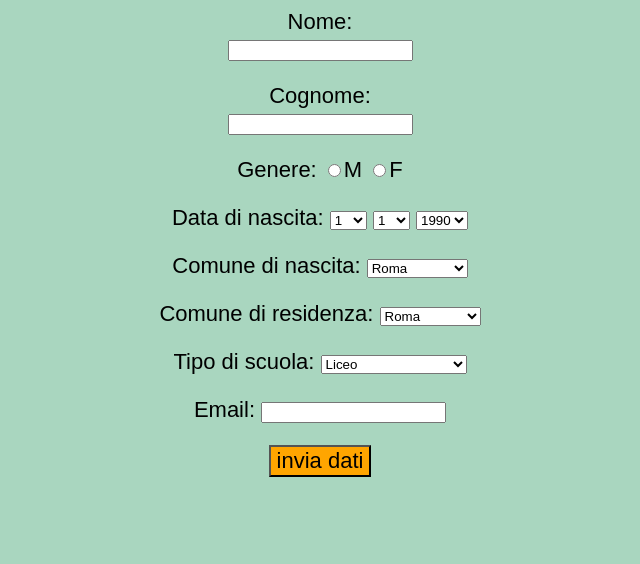
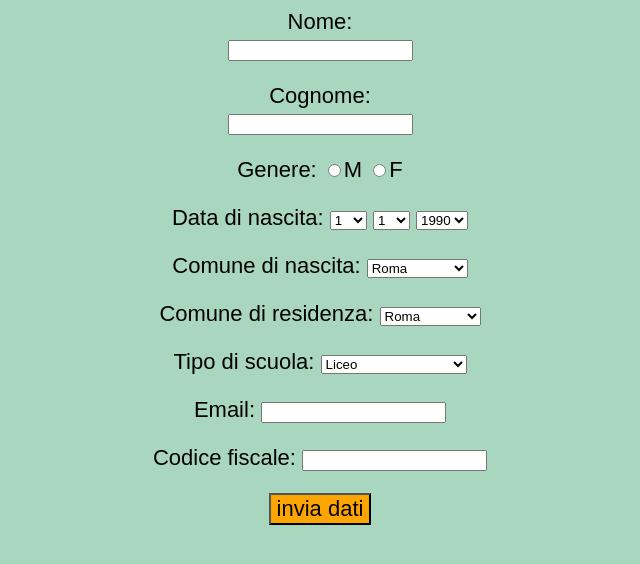
Before and after one commit to elmoriconi/web1, a plain HTML site: page copia_web1/web1/QuintaPagina/esercizio.html in a window 1280 px wide. Shown: the part 100-664 px from the top of the page, without its empty margins (320-960 px from the left). Drawn offline with Linux system fonts and the light colour scheme.

Commit message:
secondo commit

```diff
--- a/copia_web1/web1/QuintaPagina/esercizio.html
+++ b/copia_web1/web1/QuintaPagina/esercizio.html
@@ -29,19 +29,19 @@
     </head>
     <body>
         <h1>Modulo di registrazione</h1>
-        <form>
+        <form action="https://www.booking.com/start.php" method="GET">
             <p>
                 <div class="form-group">
                     <label for="fname">Nome:</label>
                     <br>
-                    <input type="text" class="form-control" id="fname">
+                    <input type="text" class="form-control" id="fname" pattern="^[a-zA-Z]+$">
                 </div>
             </p>
             <p>
                 <div class="form-group">
                     <label for="fcognome">Cognome:</label>
                     <br>
-                    <input type="text" class="form-control" id="fcognome">
+                    <input type="text" class="form-control" id="fcognome" pattern="^[a-zA-Z]+$">
                 </div>
             </p>
             <p>
@@ -206,6 +206,12 @@
                     <input type="text" class="form-control" id="femail">
                 </div>
             </p>
+            <p>
+                <div class="form-group">
+                    <label for="fcodicefiscale">Codice fiscale:</label>
+                    <input type="text" class="form-control" id="fcodicefiscale" pattern="^[a-zA-Z]{6}[0-9]{2}[a-zA-Z][0-9]{2}[a-zA-Z][0-9]{3}[a-zA-Z]$" required="required">
+                </div>
+            </p>
             <input type="submit" value="invia dati">
         </form>
     </body>
```
